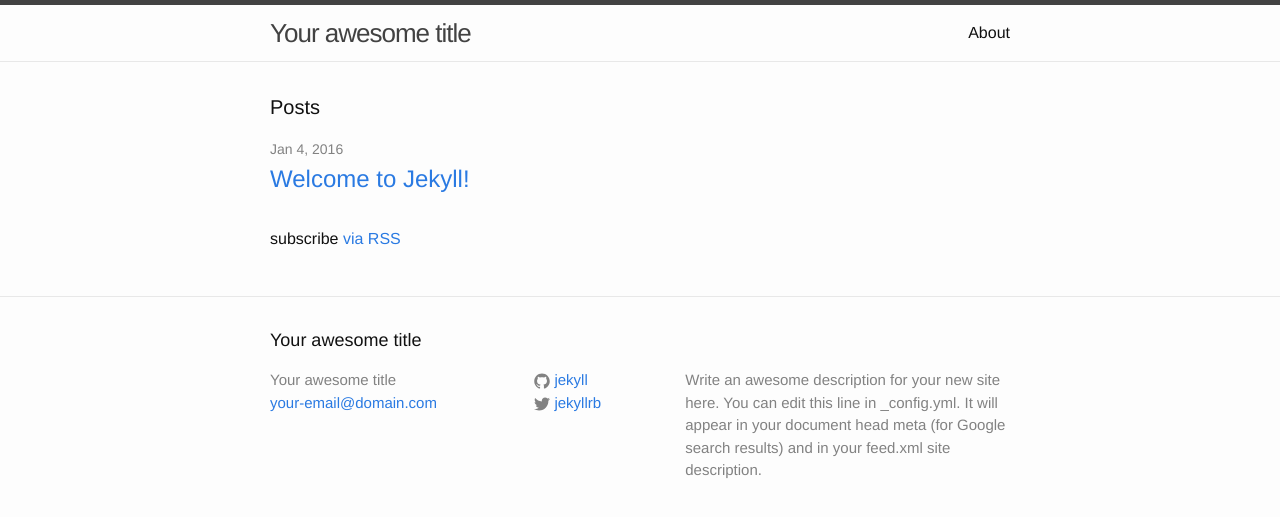
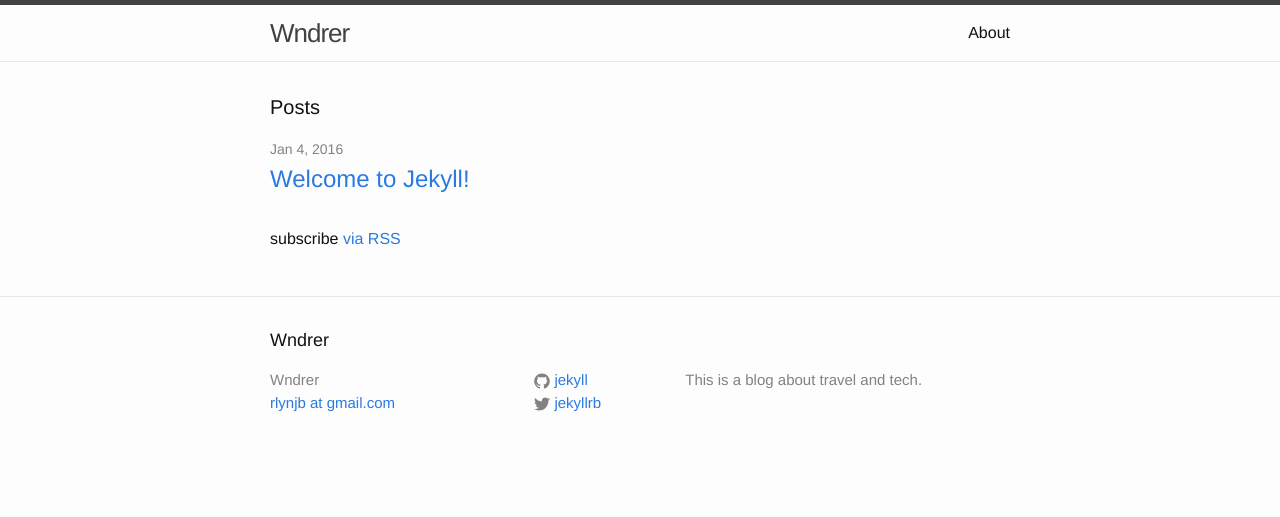
Before and after one commit to rlynjb/wandrr, a Jekyll site: the page built from index.html, in a window 1280 px wide. Shown: the top 517 px of the page. Built offline with Jekyll 4.4.1, drawn with Linux system fonts in a browser that asks for light colours.

Commit message:
change info on config

```diff
--- a/_config.yml
+++ b/_config.yml
@@ -1,10 +1,8 @@
 # Site settings
-title: Your awesome title
-email: your-email@domain.com
+title: Wndrer
+email: rlynjb at gmail.com
 description: > # this means to ignore newlines until "baseurl:"
-  Write an awesome description for your new site here. You can edit this
-  line in _config.yml. It will appear in your document head meta (for
-  Google search results) and in your feed.xml site description.
+  This is a blog about travel and tech.
 baseurl: "" # the subpath of your site, e.g. /blog/
 url: "http://yourdomain.com" # the base hostname & protocol for your site
 twitter_username: jekyllrb
```
Also changed, not shown: 4 other files.
